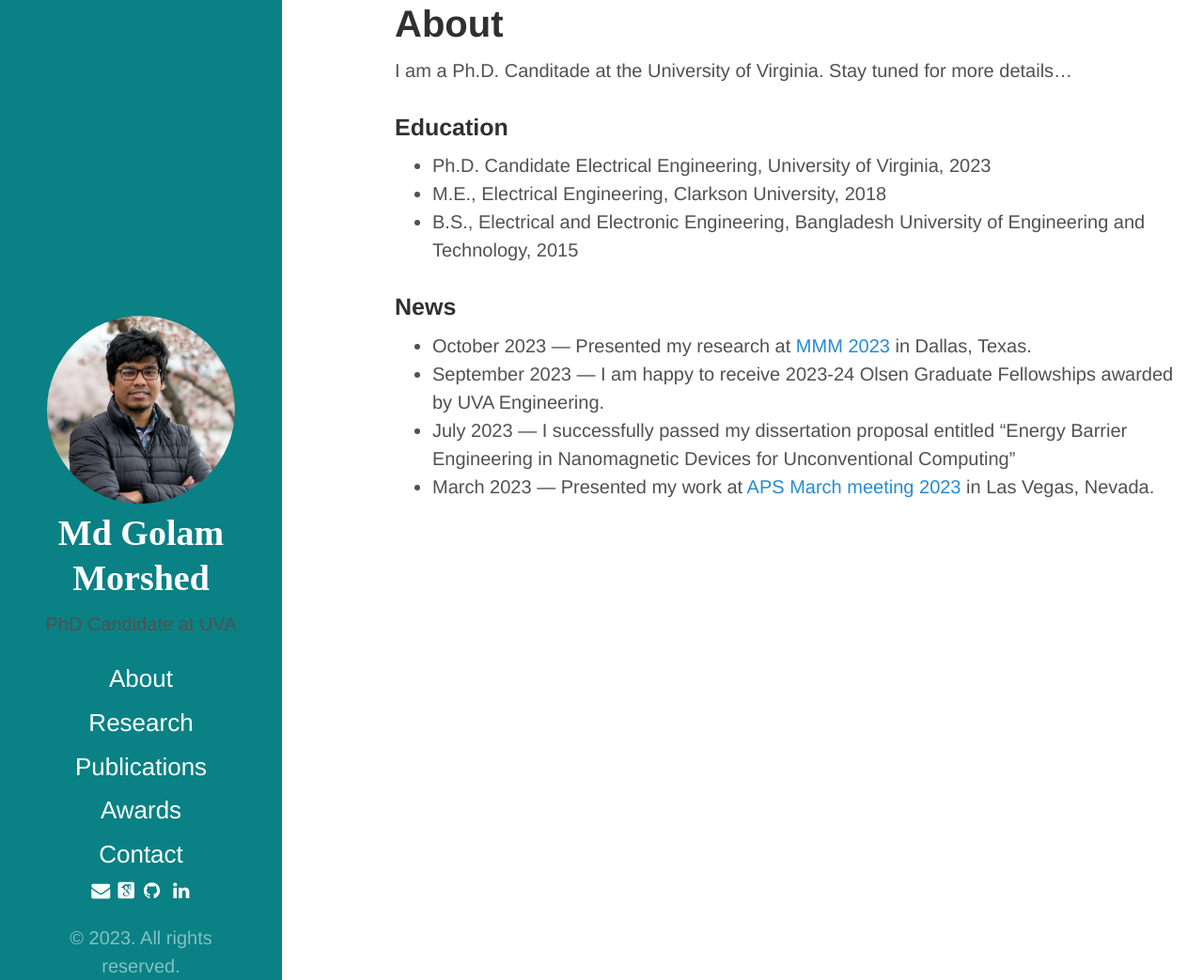
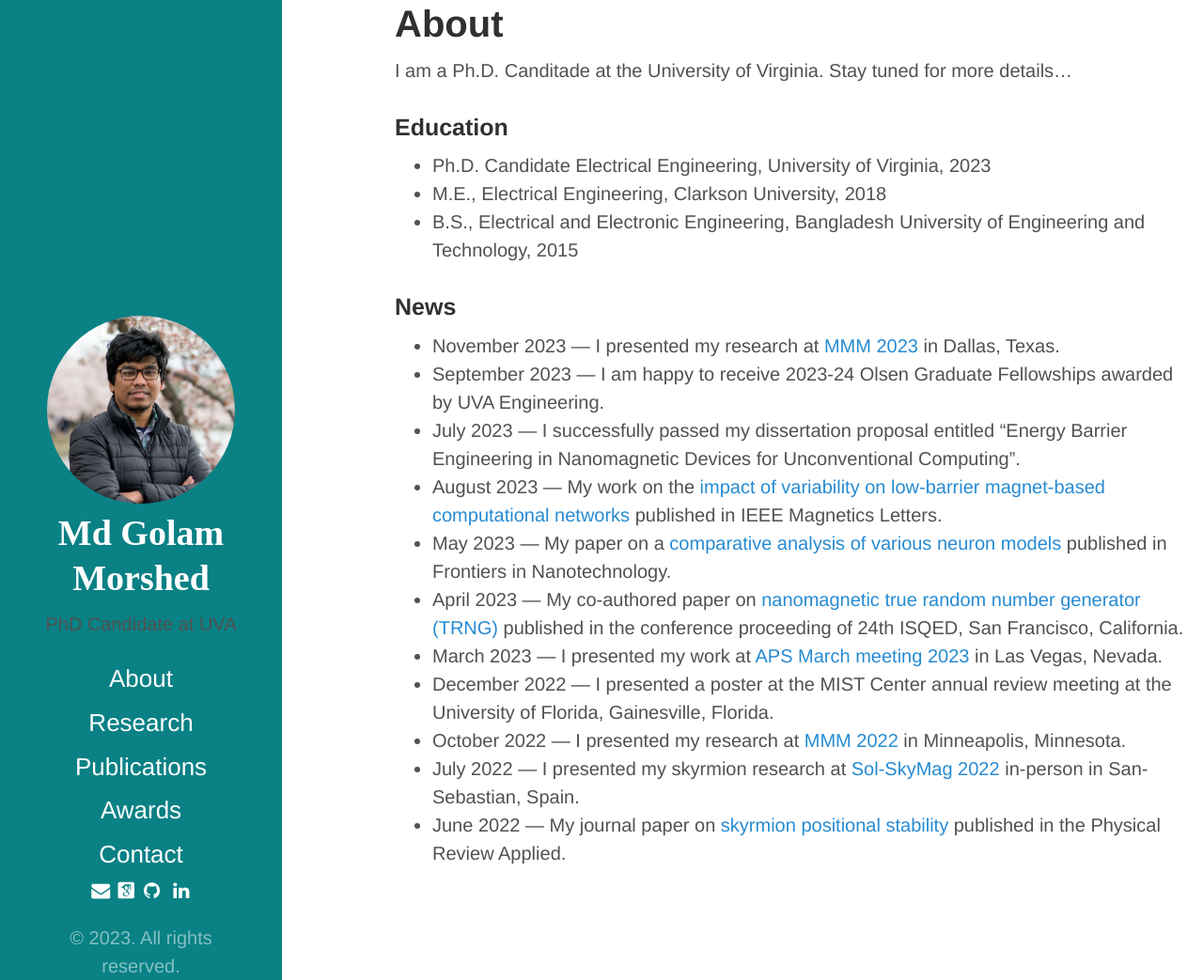
Before and after one commit to mgmorshed/mgmorshed.github.io, a Jekyll site: the page built from index.md, in a window 1280 px wide and 1043 px high. Shown: the whole window at 94% size. Built offline with Jekyll 4.4.1, drawn with Linux system fonts in a browser that asks for light colours; cached includes are drawn as plain includes; some web fonts are replaced.

Commit message:
Update index.md

```diff
--- a/index.md
+++ b/index.md
@@ -13,10 +13,17 @@ I am a Ph.D. Canditade at the University of Virginia. Stay tuned for more detail
 
 ### News
 
-* October 2023 --- Presented my research at [MMM 2023](https://2023.magnetism.org/) in Dallas, Texas.
+* November 2023 --- I presented my research at [MMM 2023](https://2023.magnetism.org/) in Dallas, Texas.
 * September 2023 --- I am happy to receive 2023-24 Olsen Graduate Fellowships awarded by UVA Engineering.
-* July 2023 --- I successfully passed my dissertation proposal entitled "Energy Barrier Engineering in Nanomagnetic Devices for Unconventional Computing"
-* March 2023 --- Presented my work at [APS March meeting 2023](https://www.aps.org/meetings/meeting.cfm?name=MAR23) in Las Vegas, Nevada.
+* July 2023 --- I successfully passed my dissertation proposal entitled "Energy Barrier Engineering in Nanomagnetic Devices for Unconventional Computing".
+* August 2023 --- My work on the [impact of variability on low-barrier magnet-based computational networks](https://ieeexplore.ieee.org/abstract/document/10120755) published in IEEE Magnetics Letters.
+* May 2023 --- My paper on a [comparative analysis of various neuron models](https://www.frontiersin.org/articles/10.3389/fnano.2023.1146852/full) published in Frontiers in Nanotechnology.
+* April 2023 --- My co-authored paper on [nanomagnetic true random number generator (TRNG)](https://ieeexplore.ieee.org/abstract/document/10129319) published in the conference proceeding of 24th ISQED, San Francisco, California.
+* March 2023 --- I presented my work at [APS March meeting 2023](https://www.aps.org/meetings/meeting.cfm?name=MAR23) in Las Vegas, Nevada.
+* December 2022 --- I presented a poster at the MIST Center annual review meeting at the University of Florida, Gainesville, Florida.
+* October 2022 ---  I presented my research at [MMM 2022](https://ieeemagnetics.org/event/conference/67th-annual-conference-magnetism-and-magnetic-materials) in Minneapolis, Minnesota.
+* July 2022 --- I presented my skyrmion research at [Sol-SkyMag 2022](https://www.solskymag.es/) in-person in San-Sebastian, Spain.
+* June 2022 --- My journal paper on [skyrmion positional stability](https://journals.aps.org/prapplied/abstract/10.1103/PhysRevApplied.17.064019) published in the Physical Review Applied.
 
 
 
```
